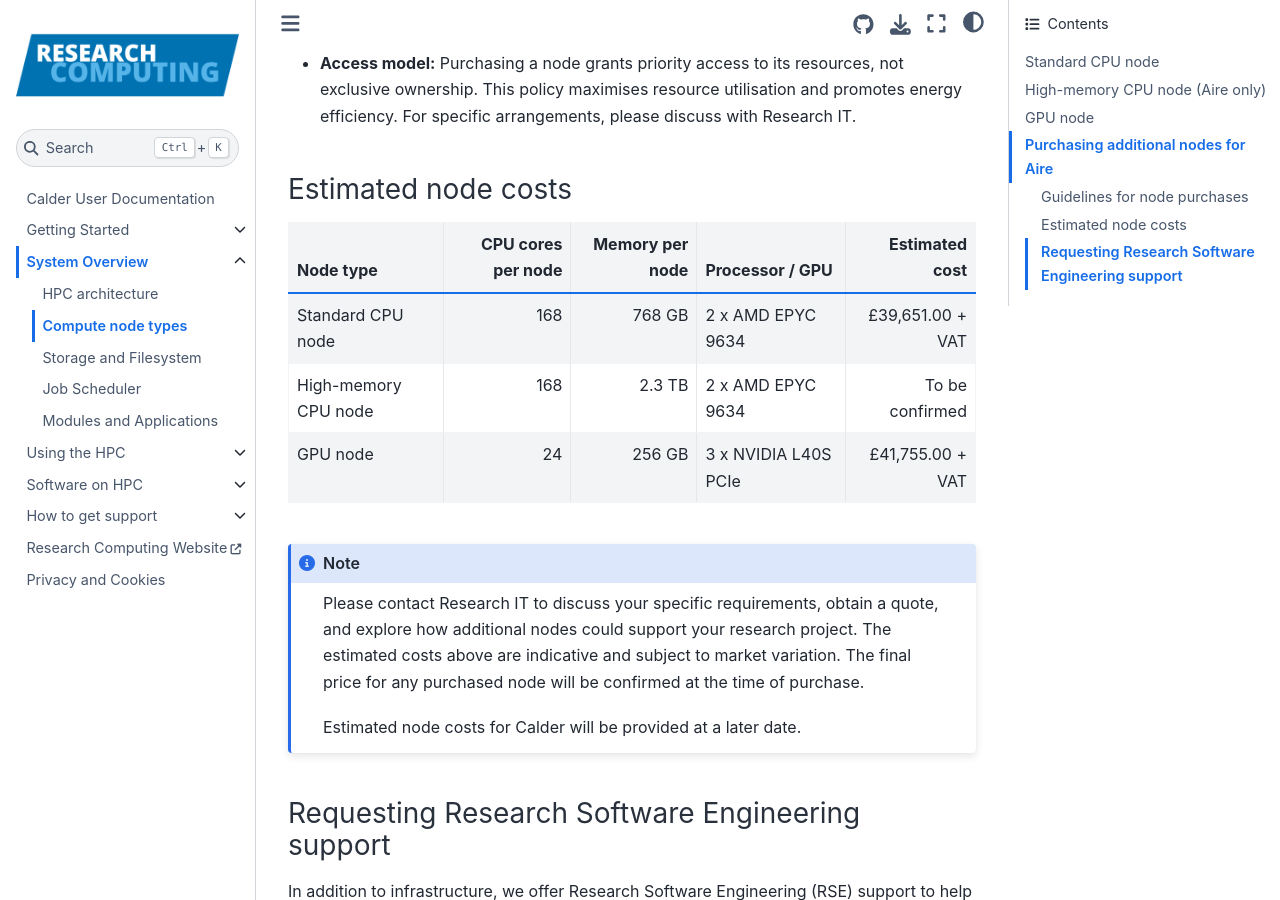
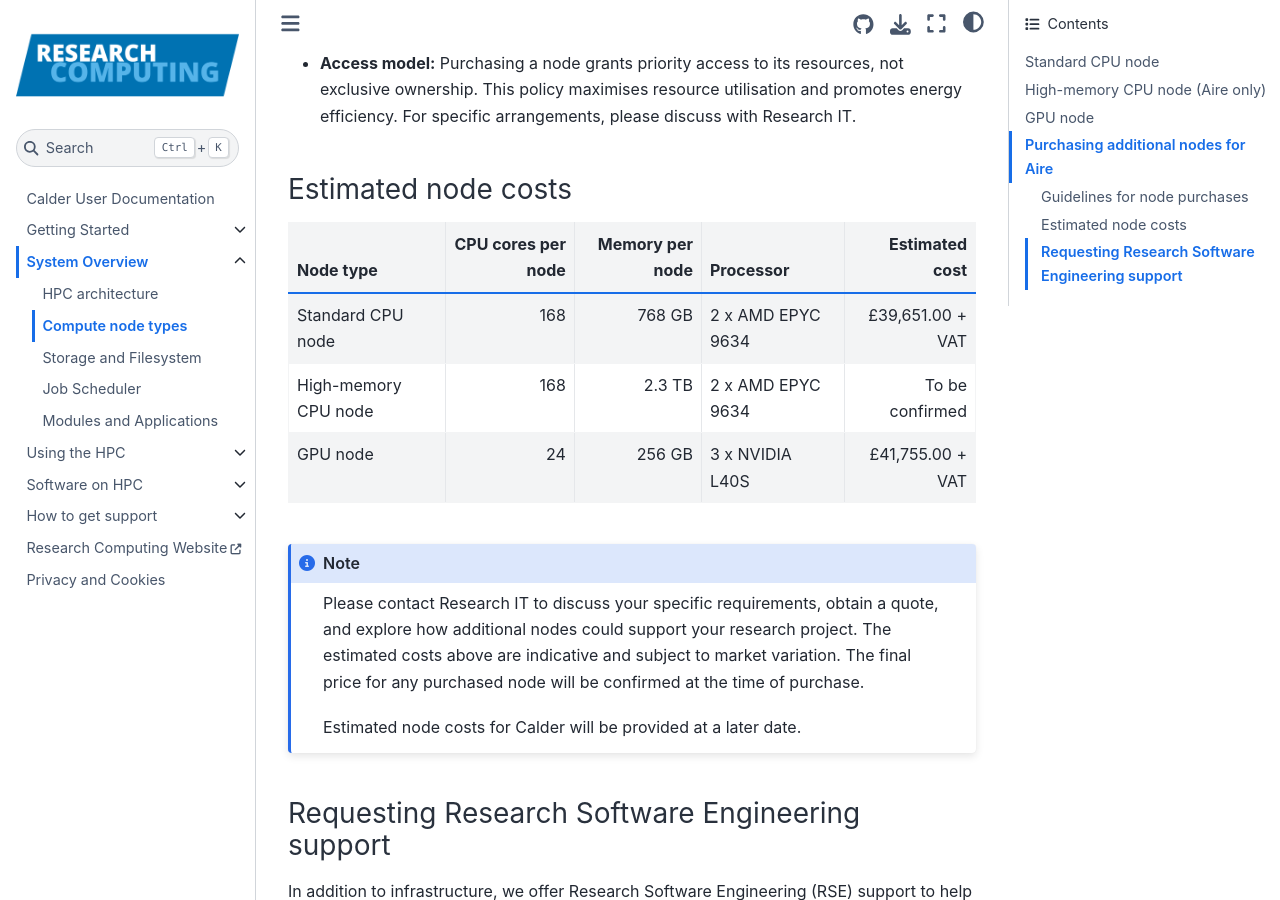
Before and after one commit to arcdocs/calder, a Jupyter Book: the page built from book/system/node_types.md, in a window 1280 px wide and 900 px high, scrolled down 1640 px. Built offline with Jupyter Book 1.0.4 settings and Sphinx 7.4.7 and the Sphinx Book theme 1.1.4, drawn with Linux system fonts in a browser that asks for light colours; comment, search, counter and statistics services are not loaded.

Commit message:
minor typo fix

```diff
--- a/book/system/node_types.md
+++ b/book/system/node_types.md
@@ -77,11 +77,11 @@ If your project requires additional resources, you may be able to purchase nodes
 
 ### Estimated node costs
 
-| Node type | CPU cores per node | Memory per node | Processor / GPU | Estimated cost |
+| Node type | CPU cores per node | Memory per node | Processor | Estimated cost |
 | --- | ---: | ---: | --- | ---: |
 | Standard CPU node | 168 | 768 GB | 2 x AMD EPYC 9634 | £39,651.00 + VAT |
 | High-memory CPU node | 168 | 2.3 TB | 2 x AMD EPYC 9634 | To be confirmed |
-| GPU node | 24 | 256 GB | 3 x NVIDIA L40S PCIe | £41,755.00 + VAT |
+| GPU node | 24 | 256 GB | 3 x NVIDIA L40S | £41,755.00 + VAT |
 
 :::{note}
 Please contact Research IT to discuss your specific requirements, obtain a quote, and explore how additional nodes could support your research project. The estimated costs above are indicative and subject to market variation. The final price for any purchased node will be confirmed at the time of purchase.
```
